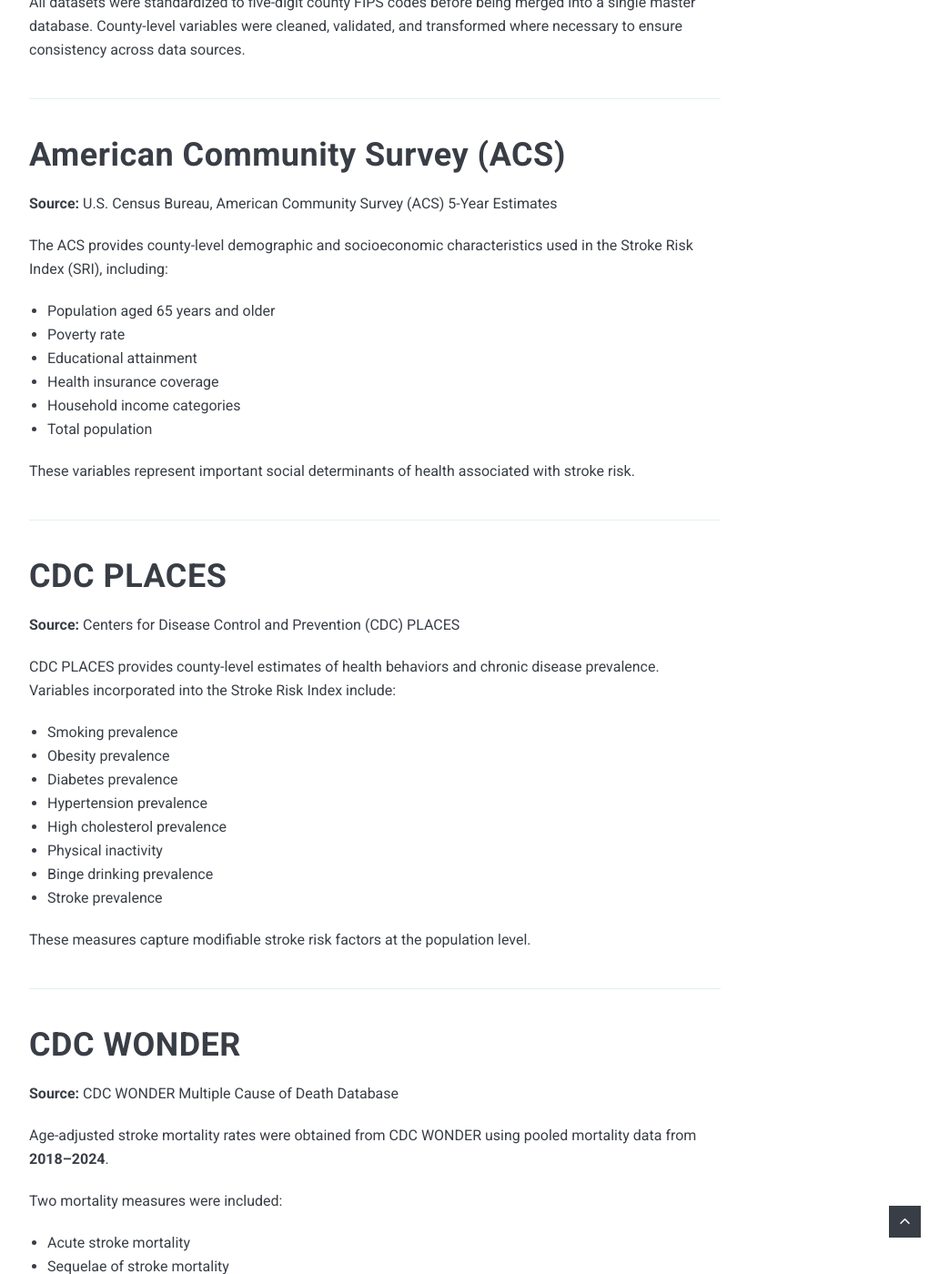
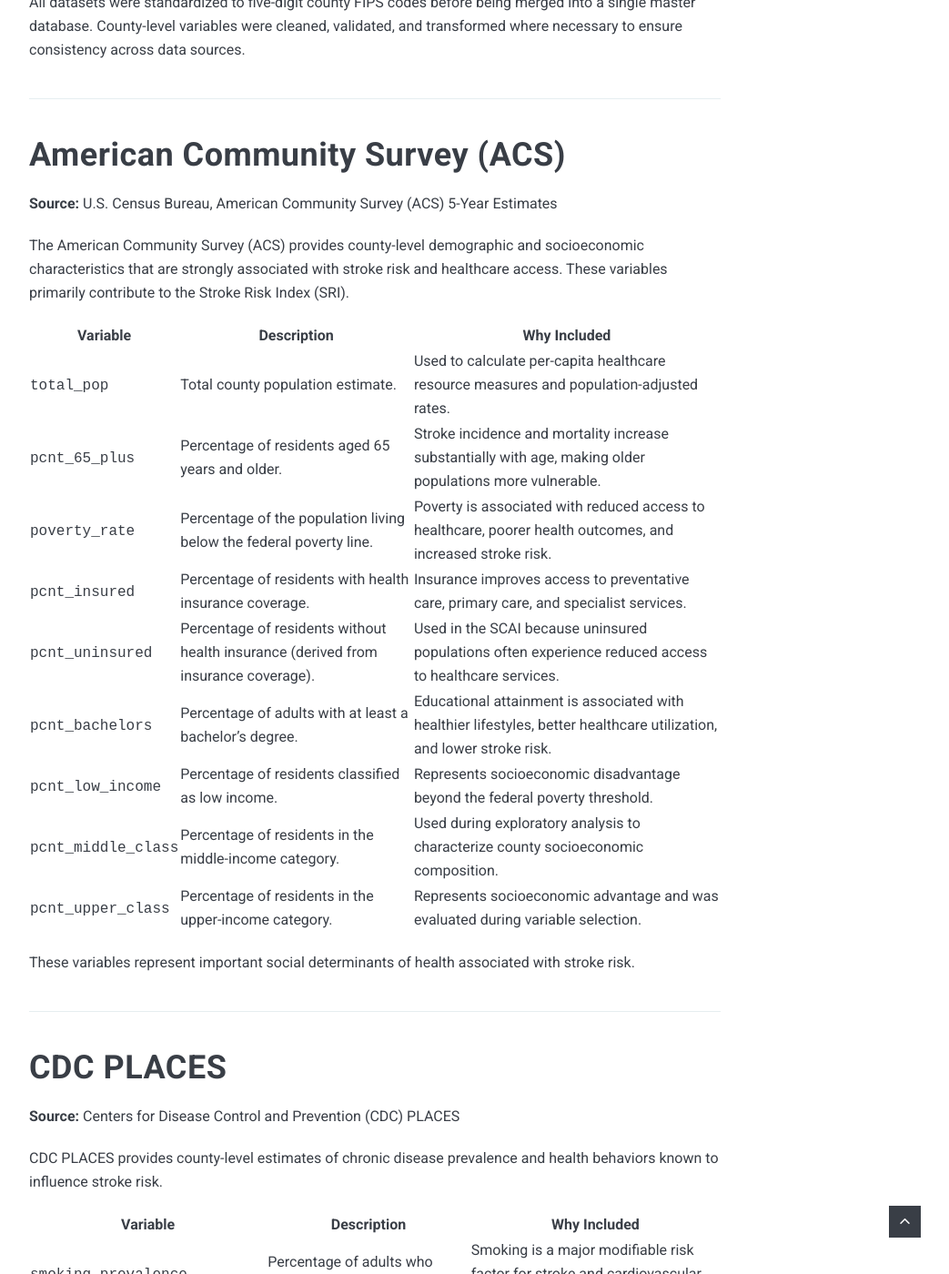
Before and after one commit to palism1/stroke-burden-index, a Jekyll site: the page built from docs/_posts/2026-07-04-data-source.md, in a window 1280 px wide and 1400 px high, scrolled down 1596 px. Shown: the whole window at 91% size, without its empty margins (228-1271 px from the left). Built offline with Jekyll 4.4.1, drawn with Linux system fonts in a browser that asks for light colours; nearby versions of some CDN libraries; some of the changed text lies outside the part shown.

Commit message:
Update 2026-07-04-data-source.md

```diff
--- a/docs/_posts/2026-07-04-data-source.md
+++ b/docs/_posts/2026-07-04-data-source.md
@@ -33,14 +33,19 @@
 
 **Source:** U.S. Census Bureau, American Community Survey (ACS) 5-Year Estimates
 
-The ACS provides county-level demographic and socioeconomic characteristics used in the Stroke Risk Index (SRI), including:
+The American Community Survey (ACS) provides county-level demographic and socioeconomic characteristics that are strongly associated with stroke risk and healthcare access. These variables primarily contribute to the Stroke Risk Index (SRI).
 
-- Population aged 65 years and older
-- Poverty rate
-- Educational attainment
-- Health insurance coverage
-- Household income categories
-- Total population
+| Variable | Description | Why Included |
+|----------|-------------|--------------|
+| `total_pop` | Total county population estimate. | Used to calculate per-capita healthcare resource measures and population-adjusted rates. |
+| `pcnt_65_plus` | Percentage of residents aged 65 years and older. | Stroke incidence and mortality increase substantially with age, making older populations more vulnerable. |
+| `poverty_rate` | Percentage of the population living below the federal poverty line. | Poverty is associated with reduced access to healthcare, poorer health outcomes, and increased stroke risk. |
+| `pcnt_insured` | Percentage of residents with health insurance coverage. | Insurance improves access to preventative care, primary care, and specialist services. |
+| `pcnt_uninsured` | Percentage of residents without health insurance (derived from insurance coverage). | Used in the SCAI because uninsured populations often experience reduced access to healthcare services. |
+| `pcnt_bachelors` | Percentage of adults with at least a bachelor's degree. | Educational attainment is associated with healthier lifestyles, better healthcare utilization, and lower stroke risk. |
+| `pcnt_low_income` | Percentage of residents classified as low income. | Represents socioeconomic disadvantage beyond the federal poverty threshold. |
+| `pcnt_middle_class` | Percentage of residents in the middle-income category. | Used during exploratory analysis to characterize county socioeconomic composition. |
+| `pcnt_upper_class` | Percentage of residents in the upper-income category. | Represents socioeconomic advantage and was evaluated during variable selection. |
 
 These variables represent important social determinants of health associated with stroke risk.
 
@@ -50,16 +55,18 @@
 
 **Source:** Centers for Disease Control and Prevention (CDC) PLACES
 
-CDC PLACES provides county-level estimates of health behaviors and chronic disease prevalence. Variables incorporated into the Stroke Risk Index include:
+CDC PLACES provides county-level estimates of chronic disease prevalence and health behaviors known to influence stroke risk.
 
-- Smoking prevalence
-- Obesity prevalence
-- Diabetes prevalence
-- Hypertension prevalence
-- High cholesterol prevalence
-- Physical inactivity
-- Binge drinking prevalence
-- Stroke prevalence
+| Variable | Description | Why Included |
+|----------|-------------|--------------|
+| `smoking_prevalence` | Percentage of adults who currently smoke cigarettes. | Smoking is a major modifiable risk factor for stroke and cardiovascular disease. |
+| `obesity_prevalence` | Percentage of adults classified as obese. | Obesity contributes to hypertension, diabetes, and cardiovascular disease. |
+| `diabetes_prevalence` | Percentage of adults diagnosed with diabetes. | Diabetes substantially increases the risk of ischemic stroke. |
+| `hypertension_prevalence` | Percentage of adults diagnosed with hypertension. | High blood pressure is the strongest modifiable risk factor for stroke. |
+| `high_cholesterol_prevalence` | Percentage of adults with high cholesterol. | Elevated cholesterol contributes to atherosclerosis and ischemic stroke. |
+| `physical_inactivity` | Percentage of adults reporting no leisure-time physical activity. | Physical inactivity increases cardiovascular disease and stroke risk. |
+| `binge_drinking_prevalence` | Percentage of adults reporting binge drinking behavior. | Excessive alcohol consumption is associated with increased stroke risk. |
+| `stroke_prevalence` | Percentage of adults who have previously experienced a stroke. | Indicates the existing burden of cerebrovascular disease within a county. |
 
 These measures capture modifiable stroke risk factors at the population level.
 
@@ -71,10 +78,12 @@
 
 Age-adjusted stroke mortality rates were obtained from CDC WONDER using pooled mortality data from **2018–2024**.
 
-Two mortality measures were included:
+Two stroke mortality measures were included:
 
-- Acute stroke mortality
-- Sequelae of stroke mortality
+| Variable | Description | Why Included |
+|----------|-------------|--------------|
+| `acute_stroke_mortality_per_100k` | Age-adjusted mortality rate for acute stroke (per 100,000 population). | Used during exploratory analysis to evaluate relationships between candidate variables and observed stroke mortality. |
+| `sequelae_stroke_mortality_per_100k` | Age-adjusted mortality rate for long-term stroke complications (per 100,000 population). | Provides an additional measure of stroke-related mortality for comparison and validation. |
 
 Although stroke mortality was not included directly in the Stroke Risk Index, it was used throughout exploratory data analysis to evaluate relationships between candidate predictors and observed stroke outcomes.
 
@@ -86,19 +95,23 @@
 
 Because population density exhibited substantial positive skew resulting from several highly urban counties, a logarithmic (`log1p`) transformation was applied before inclusion in the Stroke Risk Index.
 
+| Variable | Description | Why Included |
+|----------|-------------|--------------|
+| `pop_density` | Population per square mile. | Population density reflects differences between urban and rural environments, influencing healthcare access, healthcare infrastructure, and population health. A log transformation was applied prior to PCA because of substantial right skew. |
+
 ---
 
 # Healthcare Resource Data
 
 Multiple public healthcare datasets were combined to construct county-level measures of healthcare availability for the Stroke Care Access Index (SCAI).
 
-Variables include:
-
-- Hospital beds per 100,000 population
-- Primary care physicians per 100,000 population
-- Neurologists per 100,000 population
-- Hospitals per 100,000 population
-- Certified stroke centers per 100,000 population
+| Variable | Description | Why Included |
+|----------|-------------|--------------|
+| `hospitals_per_100k` | General hospitals per 100,000 population. | Represents the overall availability of hospital facilities within a county. |
+| `hospital_beds_per_100k` | Licensed hospital beds per 100,000 population. | Measures inpatient healthcare capacity and the ability to accommodate patients requiring hospitalization. |
+| `pcp_per_100k` | Primary care physicians per 100,000 population. | Primary care physicians play an important role in stroke prevention through management of chronic conditions and risk factors. |
+| `neurologists_per_100k` | Neurologists per 100,000 population. | Neurologists provide specialized diagnosis and treatment for stroke and other neurological disorders. |
+| `stroke_centers_per_100k` | Certified stroke centers per 100,000 population. | Represents the availability of specialized facilities capable of providing evidence-based acute stroke care. |
 
 Hospital locations were aggregated to the county level using standardized five-digit FIPS codes. Provider counts and hospital resources were converted to population-adjusted rates using county population estimates from the American Community Survey.
 
@@ -127,6 +140,29 @@
 
 Because Connecticut transitioned from historical counties to planning regions, a Connecticut county crosswalk was used to preserve compatibility across datasets that continue to report data using historical county definitions.
 
+| Variable | Description | Why Included |
+|----------|-------------|--------------|
+| `drive_time_min` | Estimated driving time to the nearest certified stroke center. | Represents the time required for residents to access emergency stroke care. |
+| `drive_time_advanced` | Estimated driving time to the nearest advanced stroke center. | Measures accessibility to facilities providing advanced stroke interventions. |
+| `nearest_stroke_distance` | Straight-line distance to the nearest certified stroke center. | Provides a simple measure of geographic proximity independent of the road network. |
+| `nearest_stroke_distance_advanced` | Straight-line distance to the nearest advanced stroke center. | Measures proximity to advanced stroke treatment facilities. |
+
+---
+
+# Variable Usage by Index
+
+| Variable Group | SRI | SCAI | GAI |
+|---------------|:---:|:----:|:---:|
+| Demographics | ✓ | | |
+| Socioeconomic | ✓ | ✓ | |
+| Health behaviors | ✓ | | |
+| Hospital resources | | ✓ | |
+| Healthcare providers | | ✓ | |
+| Stroke centers | | ✓ | ✓ |
+| Travel time | | | ✓ |
+| Travel distance | | | ✓ |
+| Stroke mortality | EDA only | EDA only | EDA only |
+
 ---
 
 # Data Integration
```
